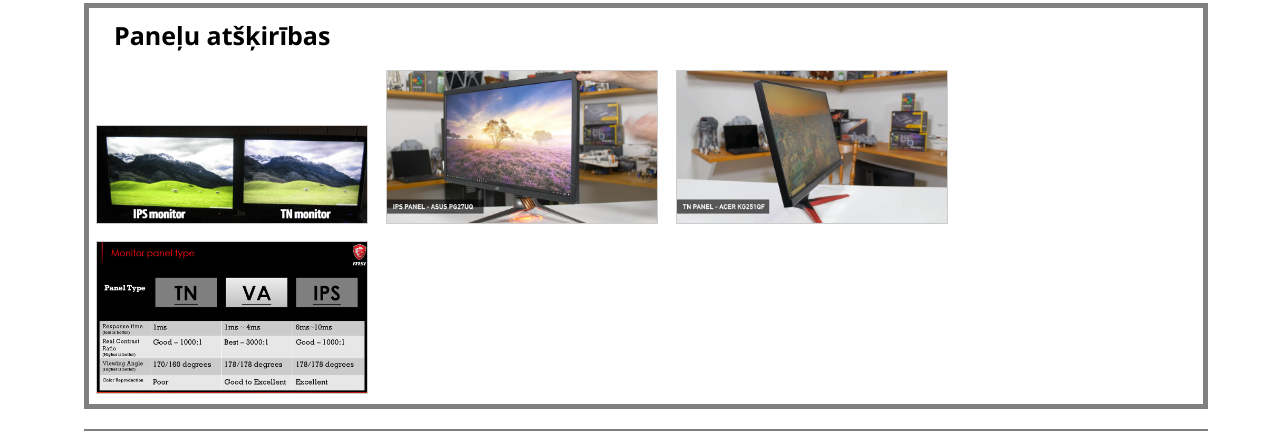
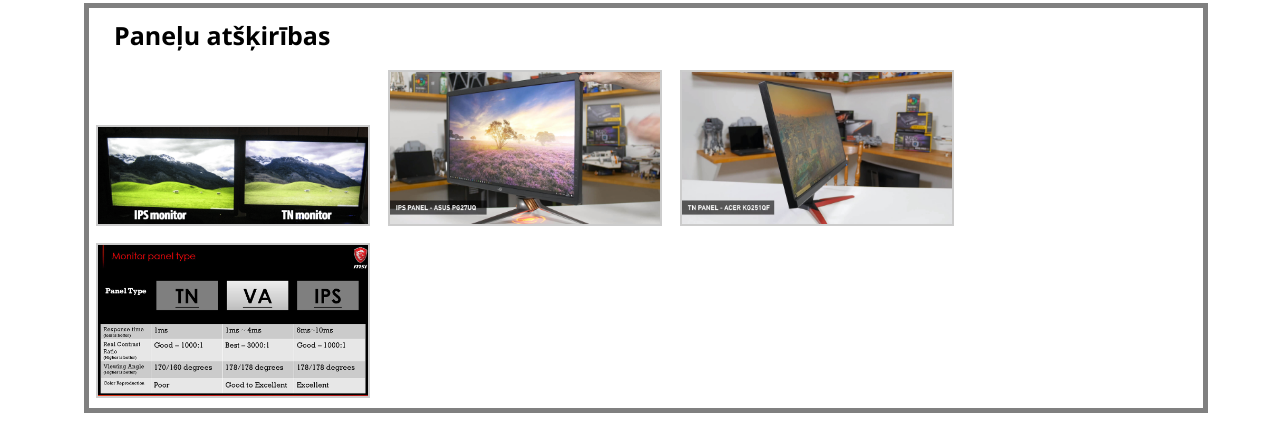
Before and after one commit to mdbernhards/monitori, a plain HTML site: page galerija.html in a window 1280 px wide. Shown: the part 322-753 px from the top of the page. Drawn offline with nearby package versions, Linux system fonts and the light colour scheme.

Commit message:
Izlaboju kļudu - galerijā bilžu borderiem
Izlaboju kļudu - galerijā bilžu borderiem nebija pareizais izmērs.

```diff
--- a/css/style.css
+++ b/css/style.css
@@ -31,7 +31,6 @@ body{
     float: snap;
     left: 50px;
 }
-
 
 .main {
     background-color: white;
@@ -147,7 +146,7 @@ a.linksteksta:hover{
     max-width: 270px;
     max-height: 270px;
     margin: 7px;
-    border: 1px solid #ccc;
+    border: 2px solid #ccc;
     background-color: white;
 }
 
```
